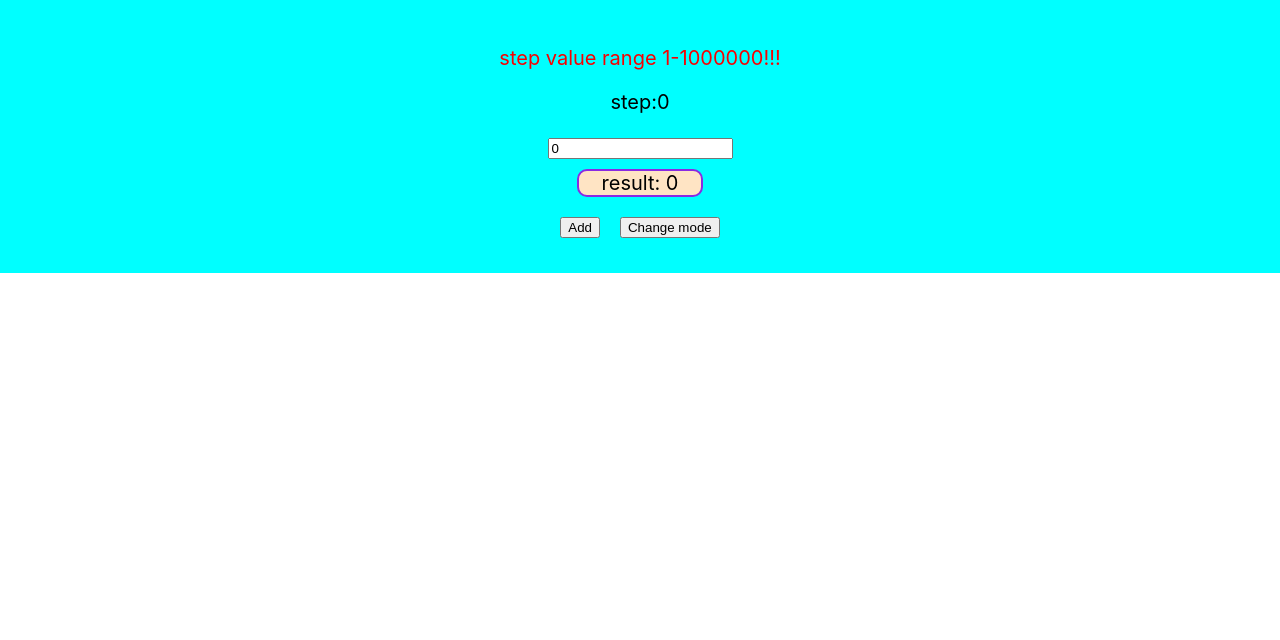
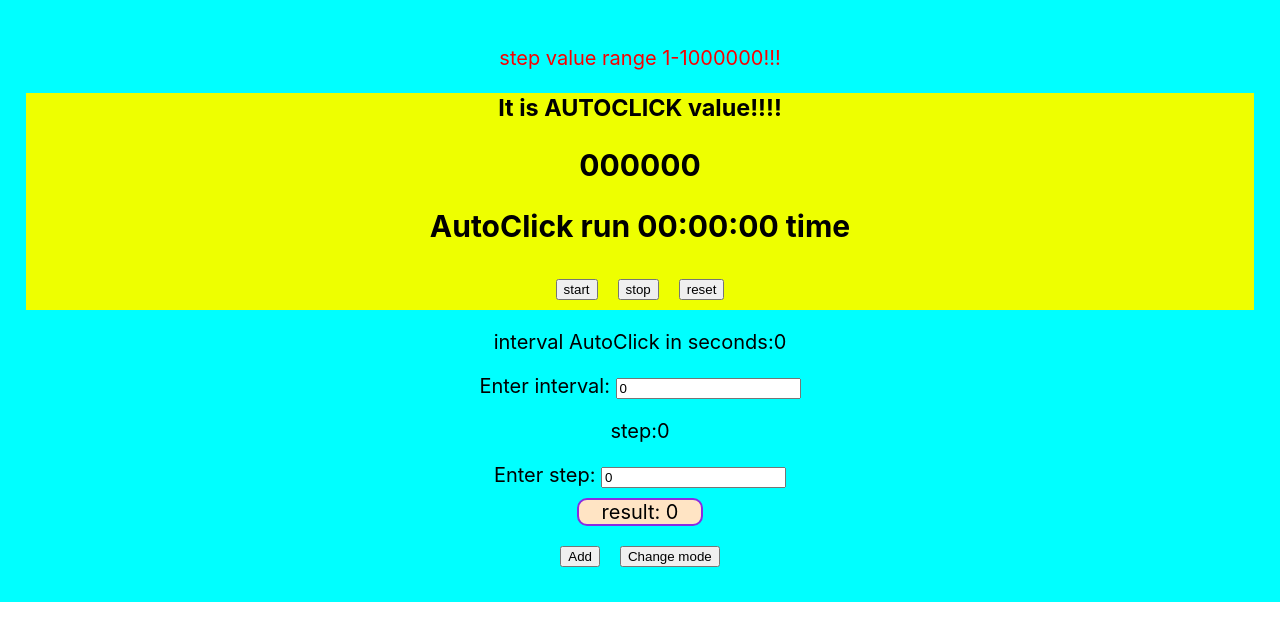
Before and after one commit to EvgeniySelivanov/counterup, a React (Create React App) app: page / in a window 1280 px wide. Shown: the top 640 px of the page. Built offline with nearby package versions, Linux system fonts and the light colour scheme.

Commit message:
add AutoClick and AutoClickTimer

```diff
--- a/package.json
+++ b/package.json
@@ -6,6 +6,7 @@
     "@testing-library/jest-dom": "^5.16.5",
     "@testing-library/react": "^13.4.0",
     "@testing-library/user-event": "^13.5.0",
+    "date-fns": "^2.29.3",
     "react": "^18.2.0",
     "react-dom": "^18.2.0",
     "react-scripts": "5.0.1",
--- /dev/null
+++ b/src/components/AutoClick/AutoClick.module.css
@@ -0,0 +1,3 @@
+.main{
+  background-color: rgb(238, 255, 0);
+}
--- /dev/null
+++ b/src/components/AutoClick/index.js
@@ -0,0 +1,84 @@
+import React, { Component } from 'react';
+import { format, addSeconds } from 'date-fns';
+import styles from './AutoClick.module.css';
+
+class AutoClick extends Component {
+  constructor(props) {
+    super(props);
+    this.state = {
+      count: 0,
+      time: new Date(0, 0, 0, 0, 0, 0, 0),
+      timeTimerAutoClick: new Date(0, 0, 0, 0, 0, 0, 0)
+    };
+    this.intervalId = null;
+    this.intervalTimer = null;
+  }
+
+
+  tick = () => {
+    this.setState((state, props) => {
+      return { time: addSeconds(state.time, props.step), };
+    });
+  };
+
+  tickTimerAutoClick = () => {
+    this.setState((state, props) => {
+      if (state.timeTimerAutoClick <= 30){
+        return { timeTimerAutoClick: addSeconds(state.timeTimerAutoClick, 1) };
+      }
+      else{
+        this.stop();
+      }
+    });
+  };
+
+  startTimerAutoClick = () => {
+    this.setState((state, props) => {
+      if (this.intervalTimer === null) {
+        this.intervalTimer = setInterval(this.tickTimerAutoClick, 1000)
+      }
+    });
+  };
+
+
+  start = () => {
+    this.startTimerAutoClick();
+    this.setState((state, props) => {
+      if (this.intervalId === null) {
+        this.intervalId = setInterval(this.tick, props.interval * 1000)
+      }
+
+    });
+  };
+
+  stop = () => {
+    clearInterval(this.intervalId);
+    clearInterval(this.intervalTimer);
+    this.intervalTimer = null;
+    this.intervalId = null;
+
+  };
+  reset = () => {
+    this.stop();
+    this.setState({ time: new Date(0, 0, 0, 0, 0, 0, 0) ,timeTimerAutoClick: new Date(0, 0, 0, 0, 0, 0, 0)});
+  };
+
+
+  render() {
+    const { time } = this.state;
+    const { timeTimerAutoClick } = this.state;
+
+    return (
+      <section className={styles.main}>
+        <h1>It is AUTOCLICK value!!!!</h1>
+        <h2>{format(time, 'HHmmss')}</h2>
+
+        <h2>AutoClick run {format(timeTimerAutoClick, 'HH:mm:ss')}  time</h2>
+        <button onClick={this.start}>start</button>
+        <button onClick={this.stop}>stop</button>
+        <button onClick={this.reset}>reset</button>
+      </section>
+    )
+  }
+}
+export default AutoClick;
--- a/src/components/CounterSection/index.js
+++ b/src/components/CounterSection/index.js
@@ -1,25 +1,35 @@
 import React, { Component } from 'react';
+import AutoClick from '../AutoClick';
 import Counter from '../Counter';
 import styles from './CounterSection.module.css';
 
 class CounterSection extends Component {
   constructor(props) {
     super(props);
-    this.state = { step: 0 }
+    this.state = { step: 0, interval:0 }
   }
   inputHandler = ({ target }) => {
     if (target.value >= 1 && target.value <= 1000000)
       this.setState({ step: target.value });
   }
+  inputHandlerIntevalAutoClik = ({ target }) => {
+    if (target.value >= 1 && target.value <= 1000000)
+      this.setState({ interval: target.value });
+  }
   render() {
     const { step } = this.state;
+    const { interval} = this.state;
+
 
     return (
 
       <section className={styles.main}>
         <p className={styles.paragraph}>step value range 1-1000000!!!</p>
+        <AutoClick step={step} interval={interval}/>
+        <p>interval AutoClick in seconds:{interval}</p>
+        <label> Enter interval: <input type="text" value={interval} onChange={this.inputHandlerIntevalAutoClik} name="interval"  placeholder="Enter step" /></label>
         <p>step:{step}</p>
-        <input type="text" value={step} onChange={this.inputHandler} name="step" placeholder="Enter step" />
+        <label>Enter step: <input type="text" value={step} onChange={this.inputHandler} name="step" placeholder="Enter step" /></label>
         <Counter step={step} />
       </section>)
   }
```
Also changed, not shown: 1 other file (tests, documents, lock files or other folders).
